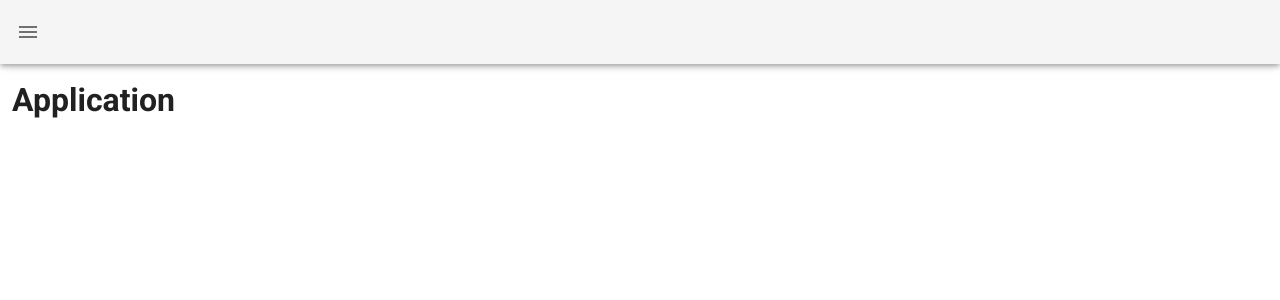
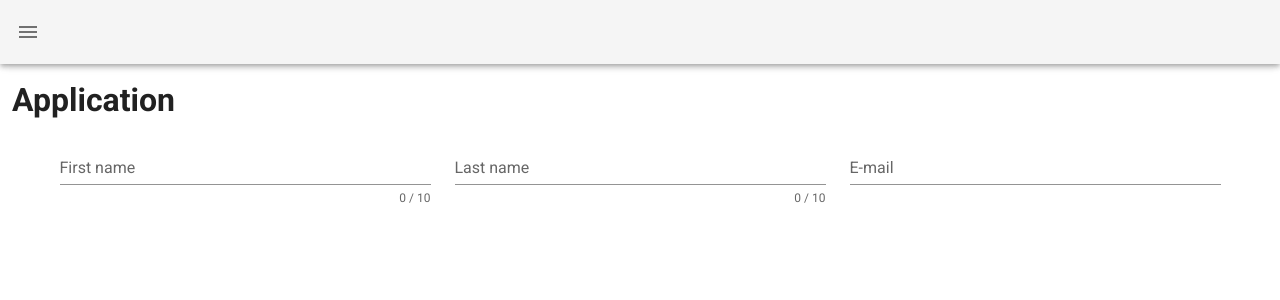
Before and after one commit to Extomvi/demo-lyvo-app, a Vue app: page /#/application in a window 1280 px wide. Shown: the top 300 px of the page. Built offline with nearby package versions, Linux system fonts and the light colour scheme.

Commit message:
'Updated Appform.vue'

```diff
--- a/src/components/AppForm.vue
+++ b/src/components/AppForm.vue
@@ -1,5 +1,47 @@
 <template>
-  <div class="appForm"></div>
+  <v-form v-model="valid">
+    <v-container>
+      <v-row>
+        <v-col
+          cols="12"
+          md="4"
+        >
+          <v-text-field
+            v-model="firstname"
+            :rules="nameRules"
+            :counter="10"
+            label="First name"
+            required
+          ></v-text-field>
+        </v-col>
+
+        <v-col
+          cols="12"
+          md="4"
+        >
+          <v-text-field
+            v-model="lastname"
+            :rules="nameRules"
+            :counter="10"
+            label="Last name"
+            required
+          ></v-text-field>
+        </v-col>
+
+        <v-col
+          cols="12"
+          md="4"
+        >
+          <v-text-field
+            v-model="email"
+            :rules="emailRules"
+            label="E-mail"
+            required
+          ></v-text-field>
+        </v-col>
+      </v-row>
+    </v-container>
+  </v-form>
 </template>
 
 <script>
```
